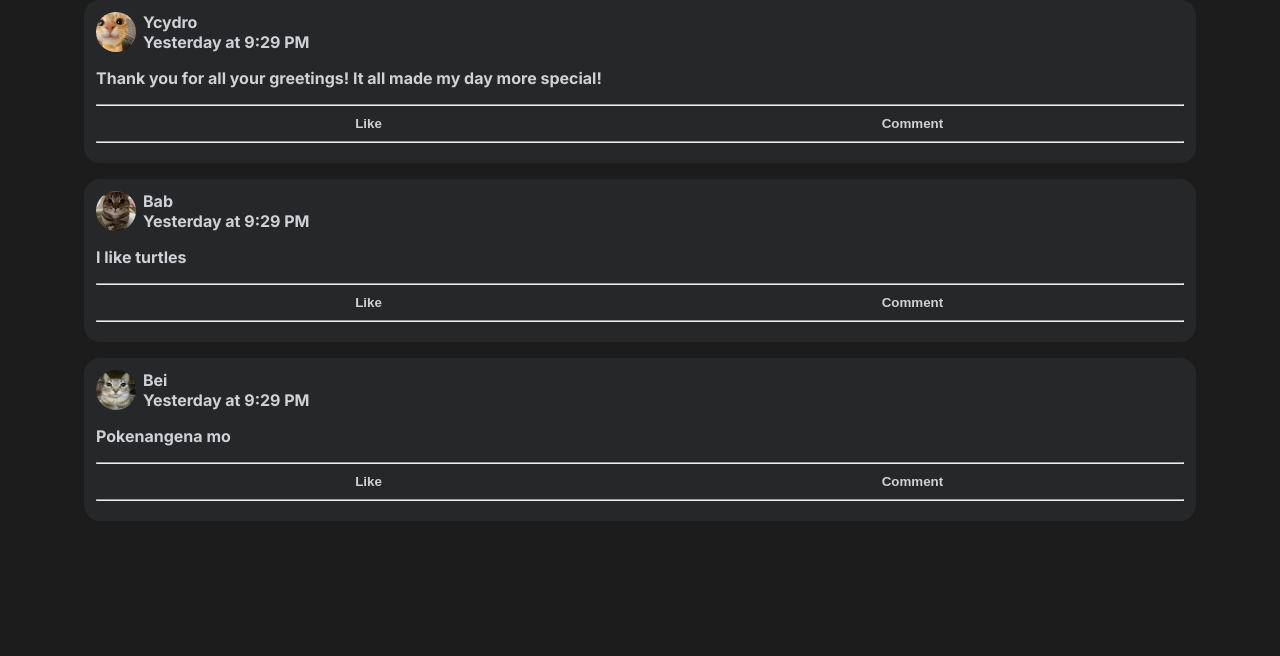
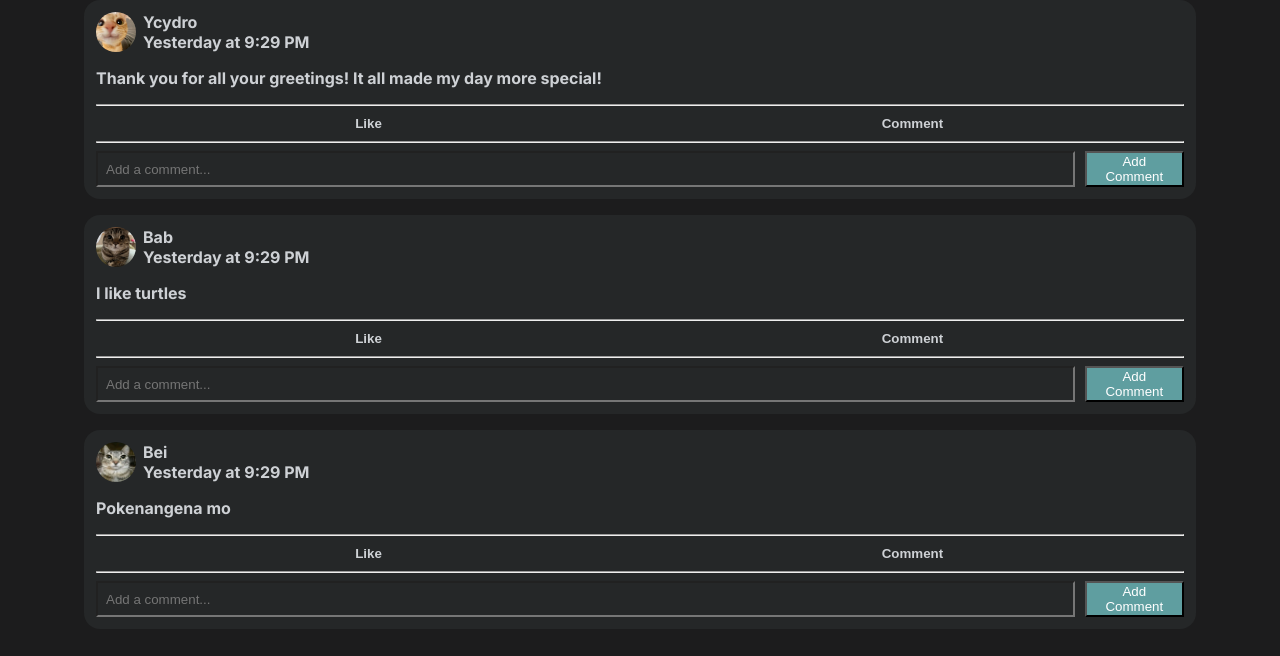
Before and after one commit to ycydro/post-components, a React (Vite) app: page / in a window 1280 px wide. Shown: the top 656 px of the page. Built offline with nearby package versions, Linux system fonts and the light colour scheme; some icons are missing.

Commit message:
feat: add new comments and render new comments

```diff
--- a/src/components/Post.jsx
+++ b/src/components/Post.jsx
@@ -1,4 +1,4 @@
-import {useState} from 'react'
+import {useEffect, useState} from 'react'
 import Comment from './Comment'
 import ThumbUpIcon from '@mui/icons-material/ThumbUpOutlined';
 import ChatBubbleOutlineIcon from '@mui/icons-material/ChatBubbleOutline';
@@ -6,9 +6,33 @@ import ChatBubbleOutlineIcon from '@mui/icons-material/ChatBubbleOutline';
 
 import PeopleAltIcon from '@mui/icons-material/PeopleAlt';
 
-const Post = ({post: {img, name, text, comments = []}}) => {
+const Post = ({post: {img, name, text, comments: initialComments = []}}) => {
    const [showComments, setShowComments] = useState(false);
    const [isLiked, setIsLiked] = useState(false);
+   const [comments, setComments] = useState(initialComments);
+   const [newComment, setNewComment] = useState('');
+
+   // useEffect(() => {
+   //    console.log(newComment)
+   // }, [newComment])
+
+   const handleAddComment = () => {
+
+      if (newComment.trim('') === '') return;
+
+      const newCommentObj = {
+         id: `c-${Date.now()}`,
+         img: img,
+         author: name,
+         comment: newComment
+      };
+
+      console.log(newCommentObj);
+
+      setComments(prevComments => [...prevComments, newCommentObj])
+      setNewComment('')
+
+   }
 
    return (
     <div className='post-wrapper'>
@@ -53,6 +77,18 @@ const Post = ({post: {img, name, text, comments = []}}) => {
             )}
          </div>
       }
+      <div className='add-comment'>
+         <input
+         type="text"
+         placeholder='Add a comment...'
+         name=""
+         id="comment-input"
+         value= {newComment}
+         onChange={(e) => {setNewComment(e.target.value)}} />
+         <button
+         onClick={handleAddComment}
+         id='add-comment-btn'>Add Comment</button>
+      </div>
 
     </div>
   )
--- a/src/index.css
+++ b/src/index.css
@@ -88,3 +88,22 @@ body {
   font-size: 0.9rem;
   margin: 0;
 }
+
+.add-comment {
+  display: flex;
+  justify-content: center;
+  gap: 10px;
+}
+
+#comment-input {
+  color: white;
+  width: 90%;
+  outline: none;
+  padding: 0.5rem;
+}
+
+#add-comment-btn {
+  color: white;
+  background-color: cadetblue;
+  outline: none;
+}
```
